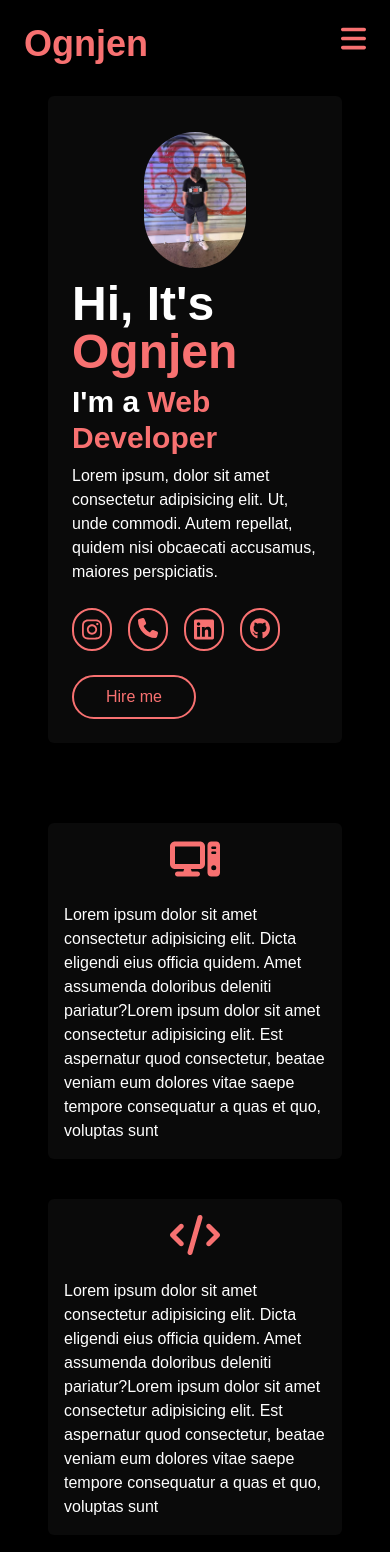
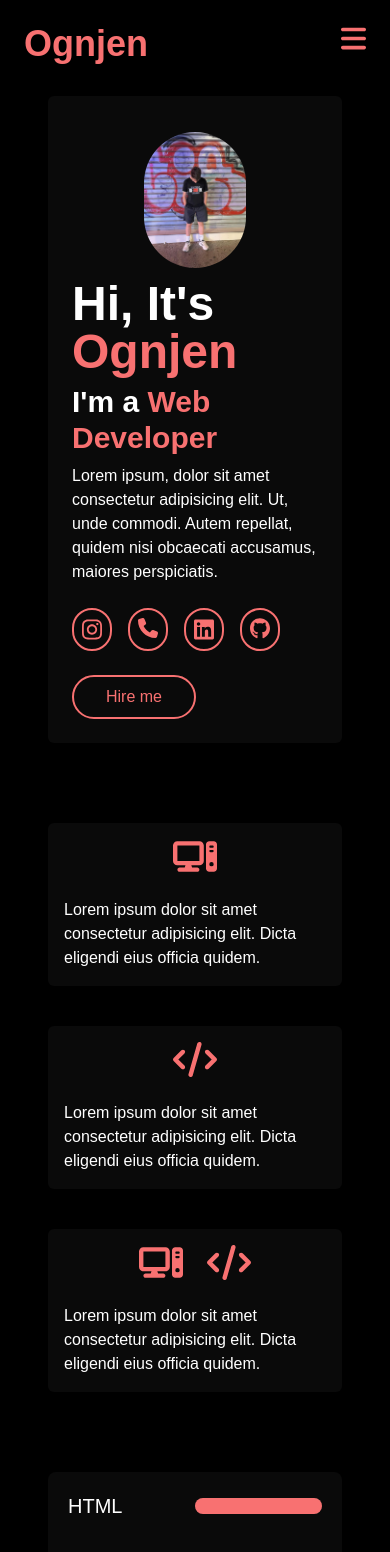
Before and after one commit to sparkycake0/Ognjen-Rajkovic---Portfolio, a Next.js app: page / in a window 390 px wide. Shown: the top 1552 px of the page. Built offline with nearby package versions, Linux system fonts and the light colour scheme; a web font is replaced by a local one.

Commit message:
fix services and skills not gapped on phone 2

```diff
--- a/app/comps/Services.js
+++ b/app/comps/Services.js
@@ -13,30 +13,22 @@ export default function ServicesPage() {
         <Image
           src={frontend}
           alt=""
-          width={50}
-          className="flex self-center w-1/8 lg:w-1/6"
+          className="flex self-center w-2/12 lg:w-2/12"
         />
         <h1>
           Lorem ipsum dolor sit amet consectetur adipisicing elit. Dicta
-          eligendi eius officia quidem. Amet assumenda doloribus deleniti
-          pariatur?Lorem ipsum dolor sit amet consectetur adipisicing elit. Est
-          aspernatur quod consectetur, beatae veniam eum dolores vitae saepe
-          tempore consequatur a quas et quo, voluptas sunt
+          eligendi eius officia quidem.
         </h1>
       </div>
       <div className="p-4 flex flex-col bg-neutral-950 rounded-md gap-6">
         <Image
           src={backend}
           alt=""
-          width={50}
-          className="flex self-center w-1/8 lg:w-1/6"
+          className="flex self-center w-2/12 lg:w-2/12"
         />
         <h1>
           Lorem ipsum dolor sit amet consectetur adipisicing elit. Dicta
-          eligendi eius officia quidem. Amet assumenda doloribus deleniti
-          pariatur?Lorem ipsum dolor sit amet consectetur adipisicing elit. Est
-          aspernatur quod consectetur, beatae veniam eum dolores vitae saepe
-          tempore consequatur a quas et quo, voluptas sunt
+          eligendi eius officia quidem.
         </h1>
       </div>
       <div className="p-4 flex flex-col bg-neutral-950 rounded-md gap-6">
@@ -44,22 +36,17 @@ export default function ServicesPage() {
           <Image
             src={frontend}
             alt=""
-            width={50}
-            className="flex self-center w-1/8 lg:w-1/6"
+            className="flex self-center w-2/12 lg:w-2/12"
           />
           <Image
             src={backend}
             alt=""
-            width={50}
-            className="flex self-center w-1/8"
+            className="flex self-center w-2/12 lg:w-2/12"
           />
         </div>
         <h1>
           Lorem ipsum dolor sit amet consectetur adipisicing elit. Dicta
-          eligendi eius officia quidem. Amet assumenda doloribus deleniti
-          pariatur?Lorem ipsum dolor sit amet consectetur adipisicing elit. Est
-          aspernatur quod consectetur, beatae veniam eum dolores vitae saepe
-          tempore consequatur a quas et quo, voluptas sunt
+          eligendi eius officia quidem.
         </h1>
       </div>
     </main>
```
